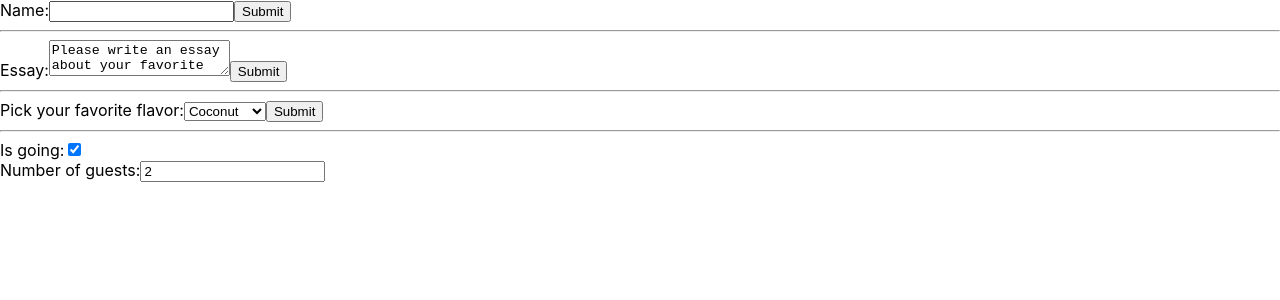
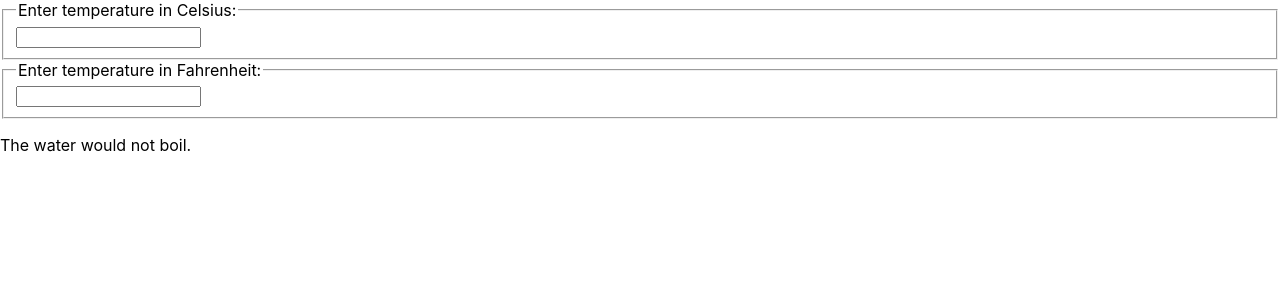
Before and after one commit to rajansharma3097/react-learning, a React (Create React App) app: page / in a window 1280 px wide. Shown: the top 300 px of the page. Built offline with nearby package versions, Linux system fonts and the light colour scheme.

Commit message:
liftinf state up demo

```diff
--- a/src/index.js
+++ b/src/index.js
@@ -4,163 +4,104 @@
 import App from './App';
 import reportWebVitals from './reportWebVitals';
 
-class NameForm extends React.Component {
+function BoilingVerdict(props) {
+  if (props.celsius >= 100) {
+    return <p>The water would boil.</p>;
+  }
+  return <p>The water would not boil.</p>;
+}
+
+const scaleNames = {
+  c: 'Celsius',
+  f: 'Fahrenheit'
+};
+
+class TemperatureInput extends React.Component {
   constructor(props) {
     super(props);
-    this.state = { value: '' };
-
     this.handleChange = this.handleChange.bind(this);
-    this.handleSubmit = this.handleSubmit.bind(this);
+    // this.state = { temperature: '' };
   }
 
-  handleChange(event) {
-    this.setState({ value: event.target.value });
-  }
-
-  handleSubmit(event) {
-    alert('A name was submitted: ' + this.state.value);
-    event.preventDefault();
+  handleChange(e) {
+    // this.setState({ temperature: e.target.value });
+    this.props.onTemperatureChange(e.target.value);
   }
 
   render() {
+    // const temperature = this.state.temperature;
+    const temperature = this.props.temperature;
+    const scale = this.props.scale;
     return (
-      <form onSubmit={this.handleSubmit}>
-        <label>
-          Name:
-          <input type="text" value={this.state.value} onChange={this.handleChange} />
-        </label>
-        <button type="submit">Submit</button>
-      </form>
-    );
-  }
-
-}
-
-class EssayForm extends React.Component {
-  constructor(props) {
-    super(props);
-    this.state = {
-      value: 'Please write an essay about your favorite DOM element.'
-    };
-
-    this.handleChange = this.handleChange.bind(this);
-    this.handleSubmit = this.handleSubmit.bind(this);
-  }
-
-  handleChange(event) {
-    this.setState({ value: event.target.value });
-  }
-
-  handleSubmit(event) {
-    alert('An essay was submitted: ' + this.state.value);
-    event.preventDefault();
-  }
-
-  render() {
-    return (
-      <form onSubmit={this.handleSubmit}>
-        <label>
-          Essay:
-          <textarea value={this.state.value} onChange={this.handleChange} />
-        </label>
-        <input type="submit" value="Submit" />
-      </form>
+      <fieldset>
+        <legend>Enter temperature in {scaleNames[scale]}:</legend>
+        <input value={temperature}
+          onChange={this.handleChange} />
+      </fieldset>
     );
   }
 }
 
-class FlavorForm extends React.Component {
+class Calculator extends React.Component {
+
   constructor(props) {
     super(props);
-    this.state = { value: 'coconut' };
-
-    this.handleChange = this.handleChange.bind(this);
-    this.handleSubmit = this.handleSubmit.bind(this);
+    this.handleCelsiusChange = this.handleCelsiusChange.bind(this);
+    this.handleFahrenheitChange = this.handleFahrenheitChange.bind(this);
+    this.state = { temperature: '', scale: 'c' };
   }
 
-  handleChange(event) {
-    this.setState({ value: event.target.value });
+  handleCelsiusChange(temperature) {
+    this.setState({ scale: 'c', temperature });
   }
 
-  handleSubmit(event) {
-    alert('Your favorite flavor is: ' + this.state.value);
-    event.preventDefault();
+  handleFahrenheitChange(temperature) {
+    this.setState({ scale: 'f', temperature });
   }
 
   render() {
+    const scale = this.state.scale;
+    const temperature = this.state.temperature;
+    const celsius = scale === 'f' ? tryConvert(temperature, toCelsius) : temperature;
+    const fahrenheit = scale === 'c' ? tryConvert(temperature, toFahrenheit) : temperature;
+
     return (
-      <form onSubmit={this.handleSubmit}>
-        <label>
-          Pick your favorite flavor:
-          <select value={this.state.value} onChange={this.handleChange}>
-            <option value="grapefruit">Grapefruit</option>
-            <option value="lime">Lime</option>
-            <option value="coconut">Coconut</option>
-            <option value="mango">Mango</option>
-          </select>
-        </label>
-        <input type="submit" value="Submit" />
-      </form>
+      <div>
+        <TemperatureInput
+          scale="c"
+          temperature={celsius}
+          onTemperatureChange={this.handleCelsiusChange} />
+        <TemperatureInput
+          scale="f"
+          temperature={fahrenheit}
+          onTemperatureChange={this.handleFahrenheitChange} />
+        <BoilingVerdict
+          celsius={parseFloat(celsius)} />
+      </div>
     );
   }
 }
 
-class Reservation extends React.Component {
-  constructor(props) {
-    super(props);
-    this.state = {
-      isGoing: true,
-      numberOfGuests: 2
-    };
+function toCelsius(fahrenheit) {
+  return (fahrenheit - 32) * 5 / 9;
+}
 
-    this.handleInputChange = this.handleInputChange.bind(this);
+function toFahrenheit(celsius) {
+  return (celsius * 9 / 5) + 32;
+}
+
+function tryConvert(temperature, convert) {
+  const input = parseFloat(temperature);
+  if (Number.isNaN(input)) {
+    return '';
   }
-
-  handleInputChange(event) {
-    const target = event.target;
-    const value = target.type === 'checkbox' ? target.checked : target.value;
-    const name = target.name;
-
-    this.setState({
-      [name]: value
-    });
-  }
-
-  render() {
-    return (
-      <form>
-        <label>
-          Is going:
-          <input
-            name="isGoing"
-            type="checkbox"
-            checked={this.state.isGoing}
-            onChange={this.handleInputChange} />
-        </label>
-        <br />
-        <label>
-          Number of guests:
-          <input
-            name="numberOfGuests"
-            type="number"
-            value={this.state.numberOfGuests}
-            onChange={this.handleInputChange} />
-        </label>
-      </form>
-    );
-  }
+  const output = convert(input);
+  const rounded = Math.round(output * 1000) / 1000;
+  return rounded.toString();
 }
 
 ReactDOM.render(
-  <div>
-    <NameForm />
-    <hr />
-    <EssayForm />
-    <hr />
-    <FlavorForm />
-    <hr />
-    <Reservation />
-  </div>,
+  <Calculator />,
   document.getElementById('root')
 );
 
```
